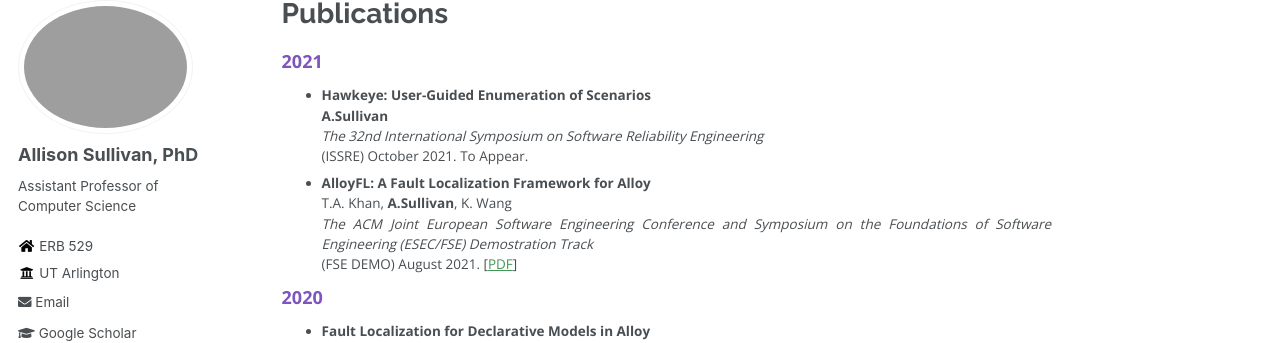
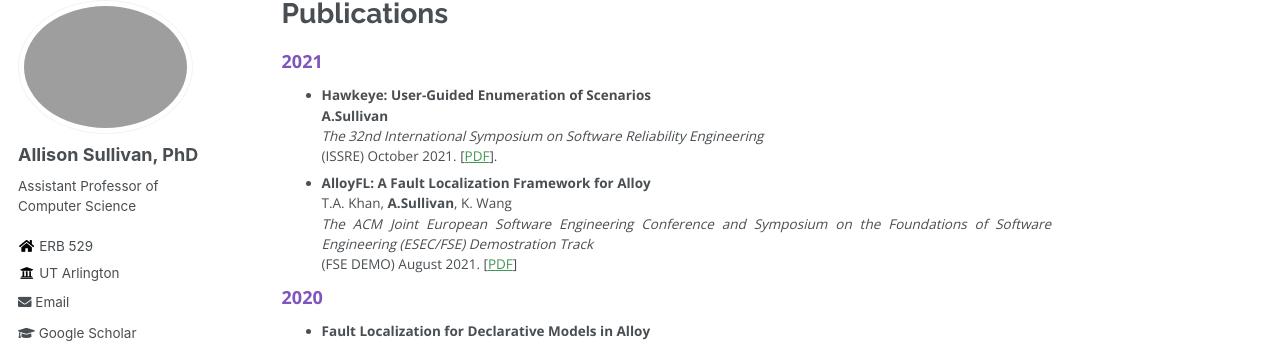
Before and after one commit to Allisonius/allisonius.github.io, a Jekyll site: the page built from _pages/publications.md, in a window 1280 px wide and 900 px high. Shown: the part 100-443 px from the top of the window. Built offline with Jekyll 4.4.1, drawn with Linux system fonts in a browser that asks for light colours; some web fonts are replaced.

Commit message:
Update publications.md

```diff
--- a/_pages/publications.md
+++ b/_pages/publications.md
@@ -8,7 +8,7 @@ author_profile: true
 * **Hawkeye: User-Guided Enumeration of Scenarios**
 **A.Sullivan**
 _The 32nd International Symposium on Software Reliability Engineering_
-(ISSRE) October 2021. To Appear.
+(ISSRE) October 2021. \[[PDF](../files/ISSRE21Hawkeye.pdf)\].
 * **AlloyFL: A Fault Localization Framework for Alloy**
 T.A. Khan, **A.Sullivan**, K. Wang
 _The ACM Joint European Software Engineering Conference and Symposium on the Foundations of Software Engineering (ESEC/FSE) Demostration Track_
```
